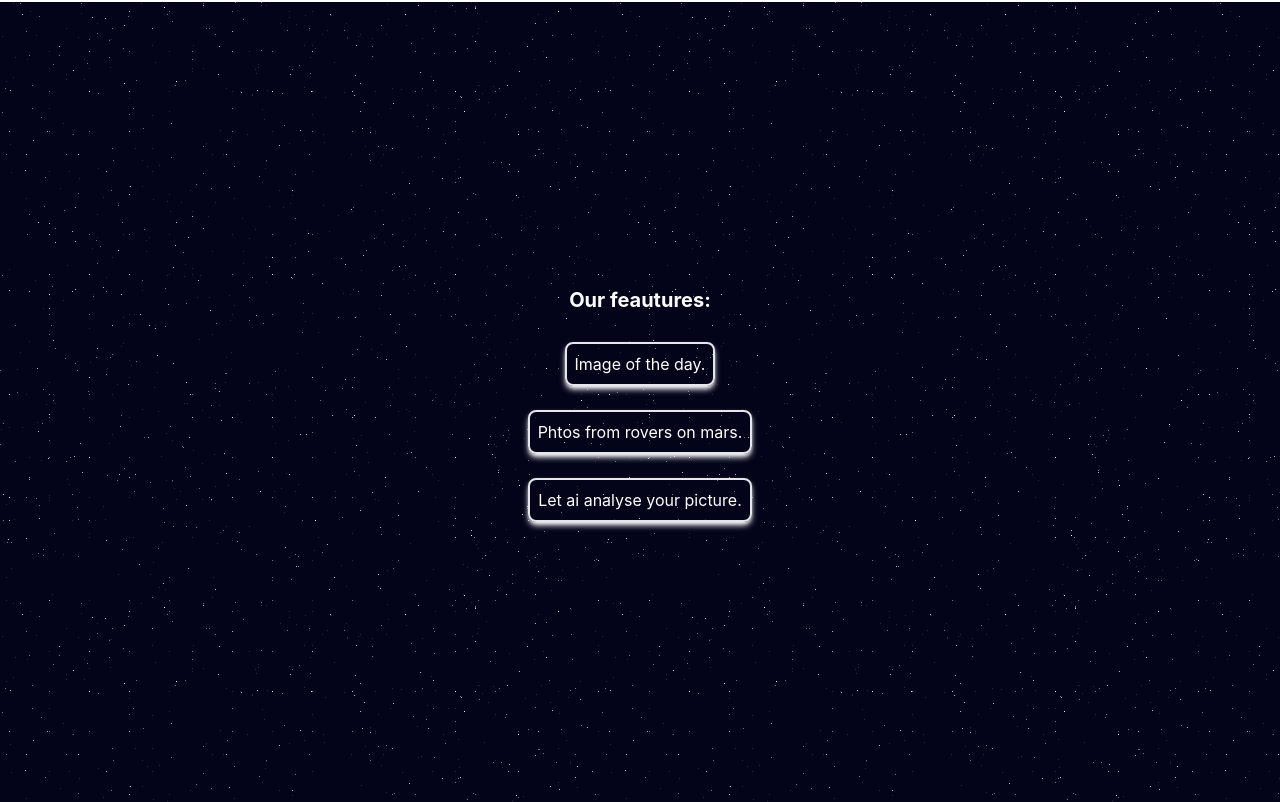
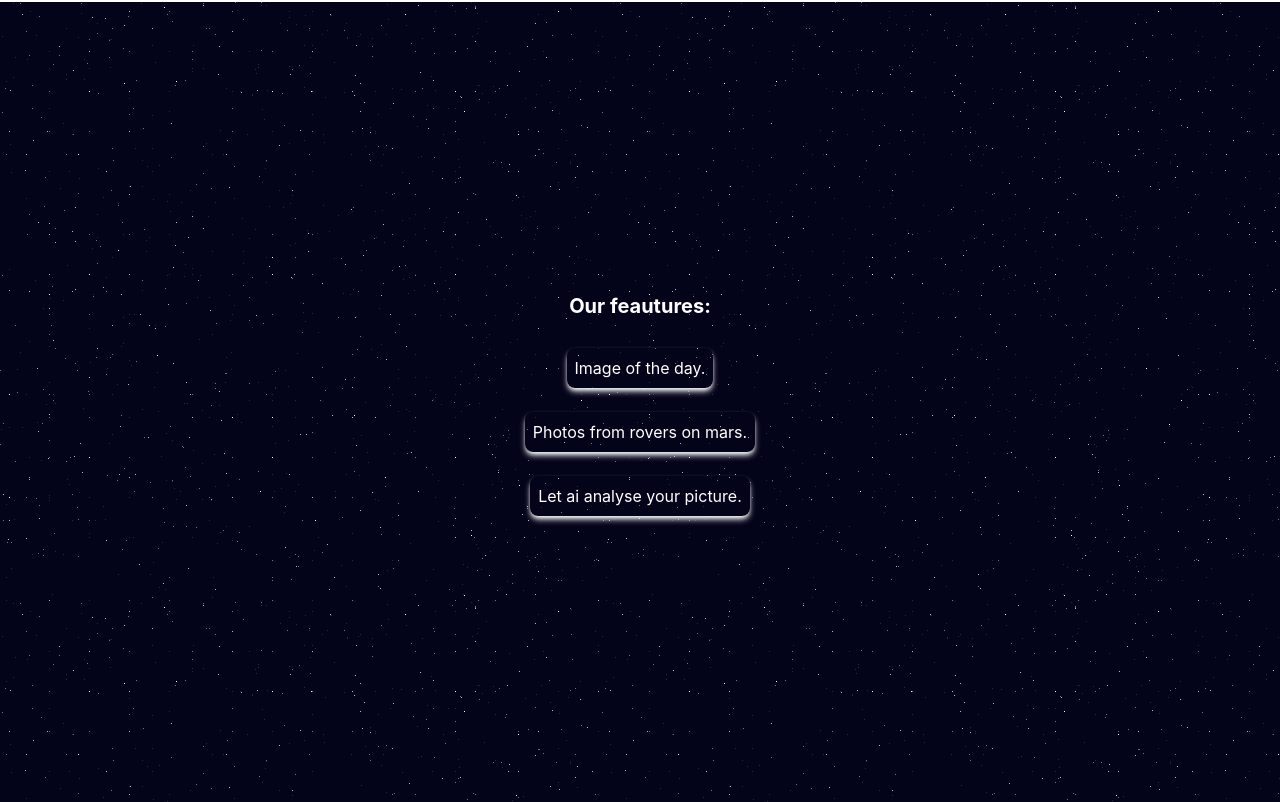
Before and after one commit to yahyaabh/spacin2.0, a React (Vite) app: page / in a window 1280 px wide. Shown: the part 798-1600 px from the top of the page. Built offline with nearby package versions, Linux system fonts and the light colour scheme.

Commit message:
finished home page

```diff
--- a/src/components/Header.tsx
+++ b/src/components/Header.tsx
@@ -1,5 +1,5 @@
 
-function Header() {
+const Header:React.FC = () => {
   return (
     <div className="w-full flex items-center justify-around  h-1/4">
         <h1 className="font-bold text-3xl  ">SPAC<span className="text-purple-light">IN</span></h1>
--- a/src/pages/Home.tsx
+++ b/src/pages/Home.tsx
@@ -2,7 +2,14 @@ import Header from "../components/Header"
 import space from "../assets/space.jpg"
 import bg from "../assets/space3.svg"
 import { CiCircleChevDown } from "react-icons/ci";
-function Home() {
+import { useRef } from "react";
+import { Link } from "react-router-dom";
+
+const Home:React.FC = () => {
+  const scrollBtnRef = useRef<null | HTMLDivElement>(null);
+  const scrollBtn = () => {
+      scrollBtnRef.current?.scrollIntoView({behavior: 'smooth'});
+  }
   return (
     <div className="h-screen">
         <Header/>
@@ -10,18 +17,18 @@ function Home() {
           <div className="md:items-between md:w-2/5 lg:text-xl lg:w-1/5 l">
               <h1 className="text-xl font-bold mb-3 lg:text-3xl ">Welcome to <span className="text-purple ">spacin</span></h1>
               <p className="">Use our website to discover amazing things about space, interact with nasa's latest technologies and more.</p>
-              <button className="text-purple mt-2 self-center  animate-bounce">< CiCircleChevDown className=" w-10 h-10"/></button>
+              <button onClick={scrollBtn} className="text-purple mt-2 self-center  animate-bounce">< CiCircleChevDown className=" w-10 h-10"/></button>
           </div>
           <img className="hidden w-2/5 h-2/5 rounded-md md:block md:w-2/5 md:h-2/5 lg:w-1/5 " src={space}></img>
 
         </div>
 
-        <div id="down-section" style={{backgroundImage :  `url(${bg})`}} className=" flex flex-col justify-center items-center h-full text-white">
+        <div ref={scrollBtnRef} id="down-section" style={{backgroundImage :  `url(${bg})`}} className=" flex flex-col justify-center items-center h-full text-white">
             <h1 className="text-xl font-bold my-4">Our feautures:</h1>
             <ul className="flex flex-col justify-center items-center">
-                <li className="my-3 border-2 rounded-lg p-2 shadow-white shadow-md hover:shadow-sm">Image of the day.</li>
-                <li className="my-3 border-2 rounded-lg p-2 shadow-white shadow-md hover:shadow-sm">Phtos from rovers on mars.</li>
-                <li className="my-3 border-2 rounded-lg p-2 shadow-white shadow-md hover:shadow-sm">Let ai analyse your picture.</li>
+                <Link to="" className="my-3 duration-100 rounded-lg p-2 shadow-white shadow-md hover:shadow-sm ">Image of the day.</Link>
+                <Link to="" className="my-3 duration-100 rounded-lg p-2 shadow-white shadow-md hover:shadow-sm">Photos from rovers on mars.</Link>
+                <Link to="" className="my-3 duration-100 rounded-lg p-2 shadow-white shadow-md hover:shadow-sm">Let ai analyse your picture.</Link>
             </ul>
         </div>
 
```
